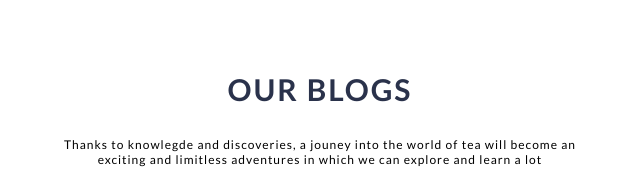
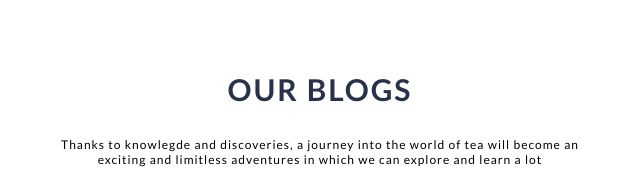
Before and after one commit to vihahuynh/My-Tee, a website: page index.html in a window 1280 px wide. Shown: the part 3100-3294 px from the top of the page, 320-960 px from the left. Drawn offline with Linux system fonts and the light colour scheme.

Commit message:
update blogs description

```diff
--- a/index.html
+++ b/index.html
@@ -309,9 +309,9 @@
     <section class="blogs">
       <h2 class="heading-2">Our blogs</h2>
       <p class="blogs__text">
-        Thanks to knowlegde and discoveries, a jouney into the world of tea will
-        become an exciting and limitless adventures in which we can explore and
-        learn a lot
+        Thanks to knowlegde and discoveries, a journey into the world of tea
+        will become an exciting and limitless adventures in which we can explore
+        and learn a lot
       </p>
       <div class="blogs__boxes">
         <div class="blogs__box blogs__box--grey">
```
